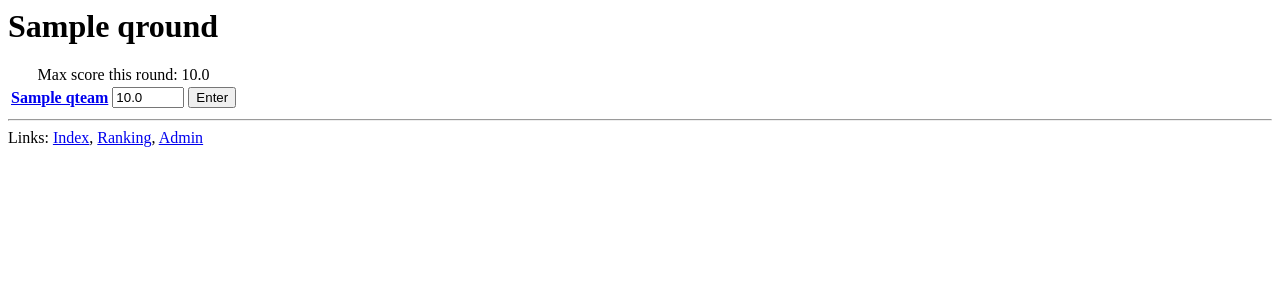
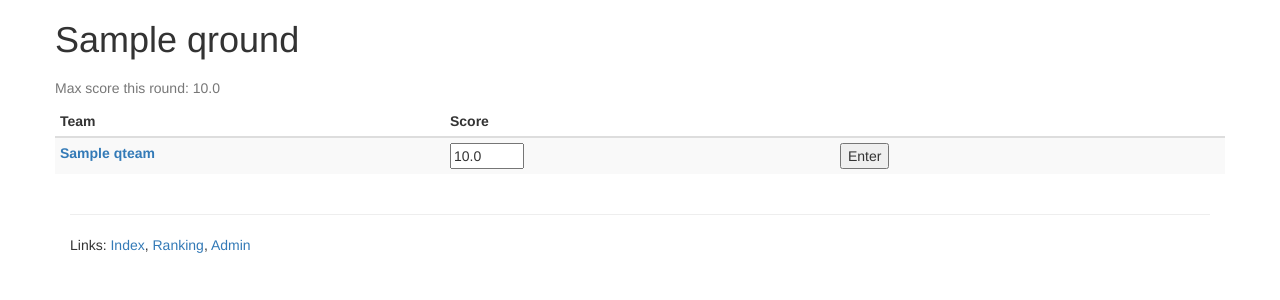
Before and after one commit to Navisence/kwispel, a Django app: page /kwis/vote/1/1/ in a window 1280 px wide. Shown: the top 300 px of the page. Run offline with Django 3.2, Linux system fonts and the light colour scheme; tables that the repository leaves empty hold one stand-in row (values such as "Sample post"); some libraries are stand-ins or nearby versions.

Commit message:
template update for bootstrap3

```diff
--- a/kwis/templates/kwis/form.html
+++ b/kwis/templates/kwis/form.html
@@ -1,17 +1,31 @@
+<!DOCTYPE html>
 <html>
-  <head></head>
+  <head>
+    {% include "kwis/headerContent.html" %}
+  </head>
   <body>
-
+    <div class="container">
+      <div class="row">
         <h1>{{ rnd.round_name }}</h1>
         {% if error_message %}<p><strong>{{ error_message }}</strong></p>{% endif %}
-    <table>
+      </div> <!-- /row -->
+
+      <div class="row">
+        <table class="table table-condensed table-striped">
           <caption>Max score this round: {{ rnd.max_score }}</caption>
+          <thead>
+          <tr>
+            <th class="col-sm-4">Team</th>
+            <th class="col-sm-4">Score</th>
+            <th class="col-sm-4"></th>
+          </tr>
+          </thead>
           <tr>
             <form action="{% url 'kwis:vote' rnd.id team.id %}" method="post">
             {% csrf_token %}
-            <th>
+            <td>
                 <label><a href="{% url 'kwis:team_detail' team.id %}">{{ team.team_name }}</a></label>
-            </th>
+            </td>
             <td>
     	      {{ form.score.errors }}
               {{ form.score }}
@@ -22,10 +36,12 @@
             </form>
           </tr>
         </table>
+      </div> <!-- /row -->
 
       <HR>
       Links: <a href="{% url 'kwis:index' %}">Index</a>,
       <a href="{% url 'kwis:ranking' %}">Ranking</a>,
       <a href="/admin/">Admin</a>
+    </div> <!-- /container -->
   </body>
 </html>
```
Lines whose indentation alone changed are shown as unchanged.
